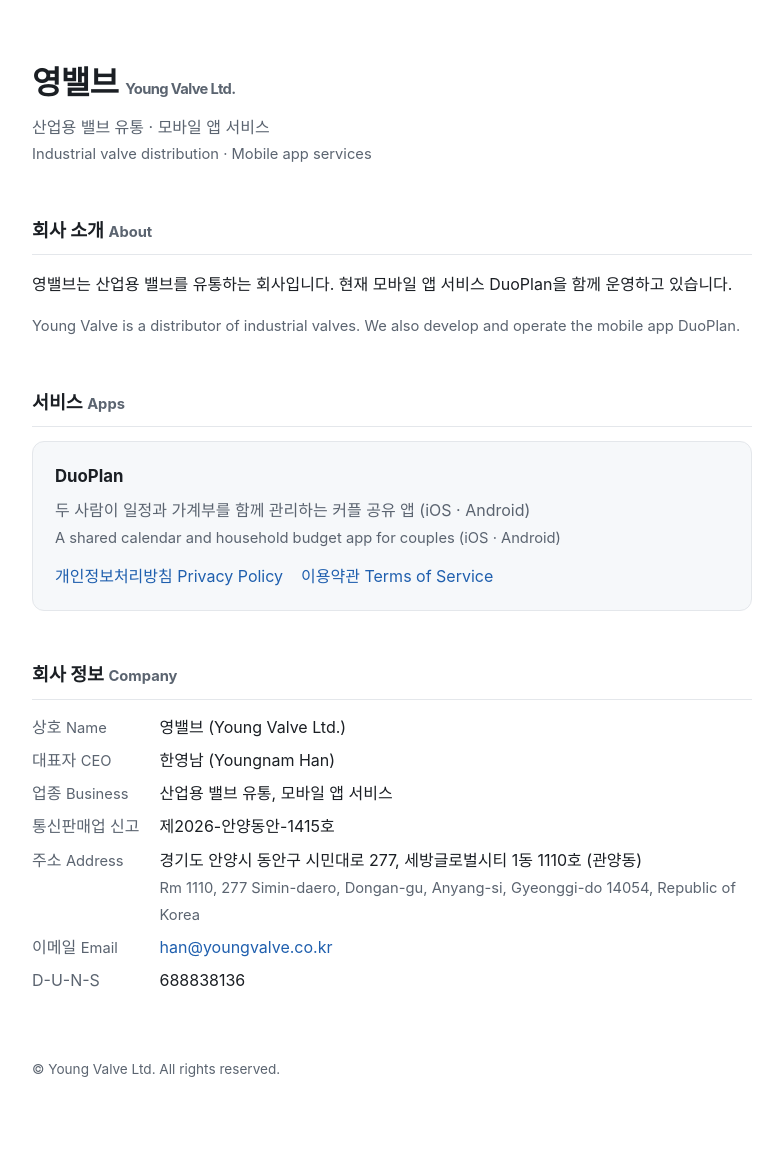
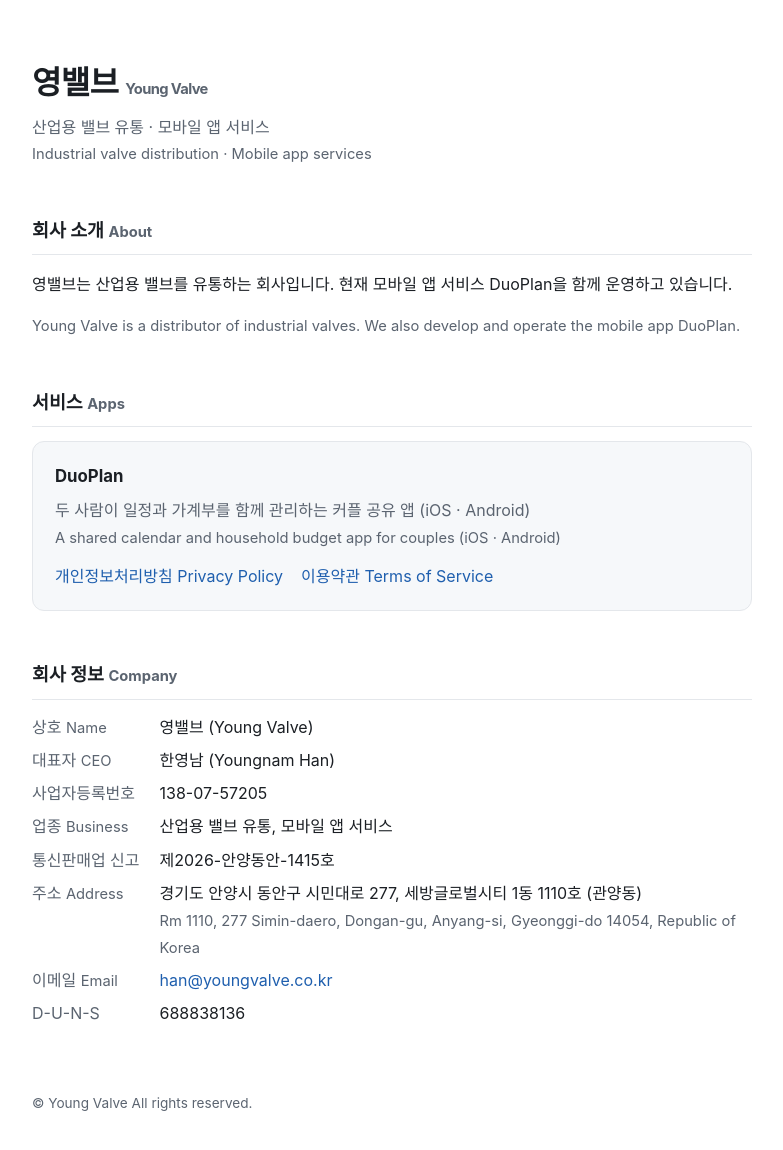
Before and after one commit to SeanHan94/youngvalve-site, a plain HTML site: page index.html in a window 1280 px wide. Shown: the whole page, without its empty margins (248-1031 px from the left). Drawn offline with Linux system fonts and the light colour scheme.

Commit message:
Add business registration no.; drop Ltd. to match D-U-N-S name
Co-Authored-By: Claude Opus 5.5 <noreply@anthropic.com>

```diff
--- a/index.html
+++ b/index.html
@@ -39,7 +39,7 @@
 <body>
 <main>
   <header>
-    <h1>영밸브 <span class="en">Young Valve Ltd.</span></h1>
+    <h1>영밸브 <span class="en">Young Valve</span></h1>
     <p>산업용 밸브 유통 · 모바일 앱 서비스</p>
     <p class="en">Industrial valve distribution · Mobile app services</p>
   </header>
@@ -66,8 +66,9 @@
   <section>
     <h2>회사 정보 <span class="en">Company</span></h2>
     <dl>
-      <dt>상호 <span class="en">Name</span></dt><dd>영밸브 (Young Valve Ltd.)</dd>
+      <dt>상호 <span class="en">Name</span></dt><dd>영밸브 (Young Valve)</dd>
       <dt>대표자 <span class="en">CEO</span></dt><dd>한영남 (Youngnam Han)</dd>
+      <dt>사업자등록번호</dt><dd>138-07-57205</dd>
       <dt>업종 <span class="en">Business</span></dt><dd>산업용 밸브 유통, 모바일 앱 서비스</dd>
       <dt>통신판매업 신고</dt><dd>제2026-안양동안-1415호</dd>
       <dt>주소 <span class="en">Address</span></dt><dd>경기도 안양시 동안구 시민대로 277, 세방글로벌시티 1동 1110호 (관양동)<br><span class="en">Rm 1110, 277 Simin-daero, Dongan-gu, Anyang-si, Gyeonggi-do 14054, Republic of Korea</span></dd>
@@ -76,7 +77,7 @@
     </dl>
   </section>
 
-  <footer>© Young Valve Ltd. All rights reserved.</footer>
+  <footer>© Young Valve All rights reserved.</footer>
 </main>
 </body>
 </html>
```
